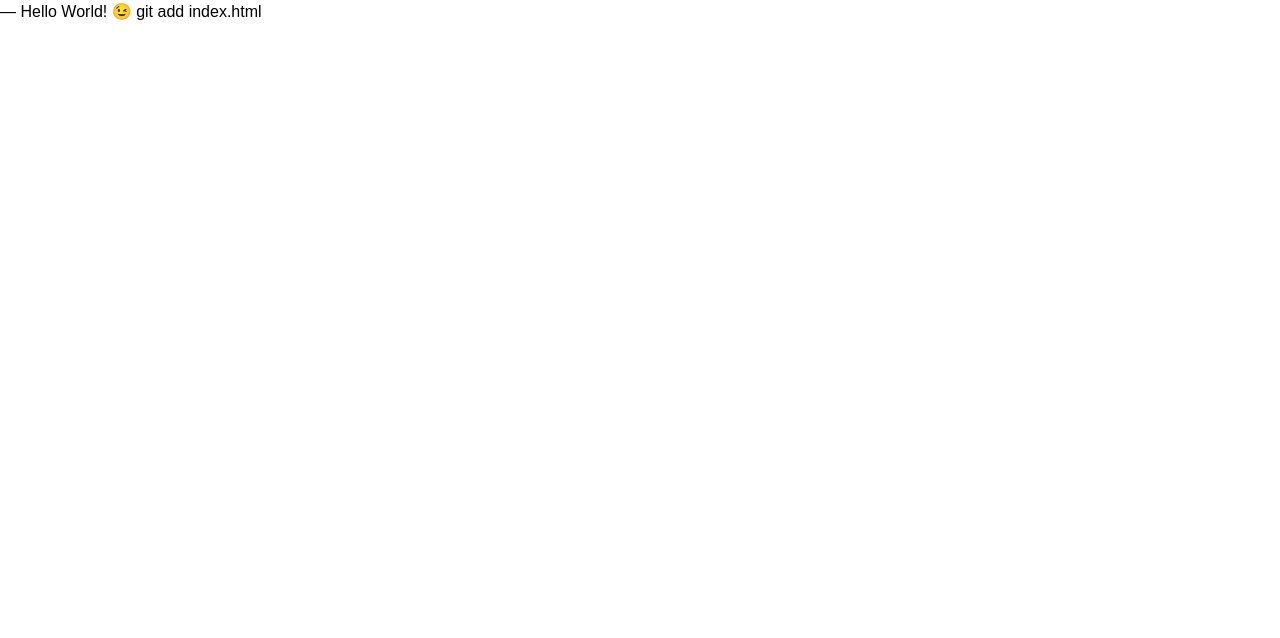
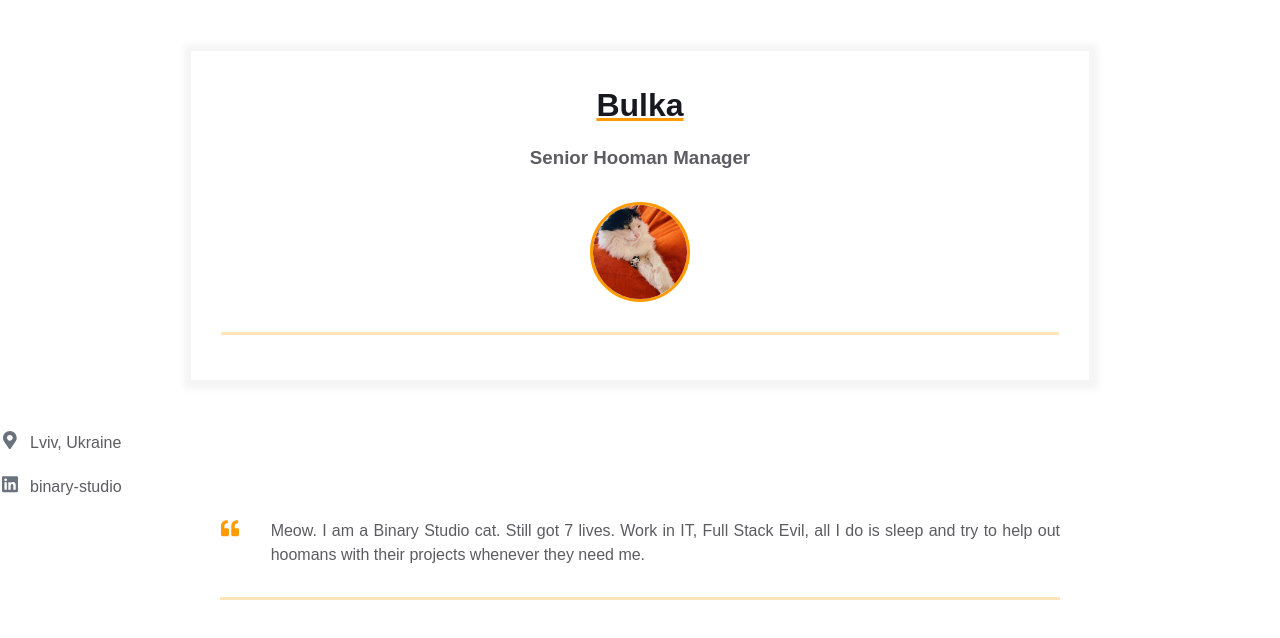
Before and after one commit to reydm-7166/bsa-homepage, a plain HTML site: page index.html in a window 1280 px wide. Drawn offline with Linux system fonts and the light colour scheme.

Commit message:
added assets and html blocks in index.html

```diff
--- a/index.html
+++ b/index.html
@@ -7,6 +7,67 @@
     <title>Résumé</title>
   </head>
   <body>
-    ― Hello World! &#x1F609;
+    <main>
+        <div class="resume">
+          <div class="container">
+            <div class="resume__block">
+              <h1 class="contact-info__header">Bulka</h1>
+              <h3 class="contact-info__sub-header">Senior Hooman Manager</h3>
+
+              <div class="contact_info_container fh">
+                <div class="contact-info__block"></div>
+
+                <div class="contact-info__block contact-info__block--center">
+                  <img class="contact-info__avatar" src="assets/bulcat.jpg" alt="Avatar">
+                </div>
+
+                <div class="contact-info__block"></div>
+              </div>
+            </div>
+          </div>
+        </div>
+    </main>
+        <a href="" rel="author" class="contact-info__item">
+            <div class="contact-info__item-icon-wrapper">
+              <svg class="contact-info__item-icon" xmlns="http://www.w3.org/2000/svg" viewBox="0 0 384 512">
+                <path
+                  d="M172.268 501.67C26.97 291.031 0 269.413 0 192 0 85.961 85.961 0 192 0s192 85.961 192 192c0 77.413-26.97 99.031-172.268 309.67-9.535 13.774-29.93 13.773-39.464 0zM192 272c44.183 0 80-35.817 80-80s-35.817-80-80-80-80 35.817-80 80 35.817 80 80 80z">
+                </path>
+              </svg>
+            </div>
+            <span>Lviv, Ukraine</span>
+          </a>
+
+          <a href="https://ua.linkedin.com/company/binary-studio_241166" rel="author" class="contact-info__item">
+            <div class="contact-info__item-icon-wrapper">
+              <svg class="contact-info__item-icon" xmlns="http://www.w3.org/2000/svg" viewBox="0 0 448 512">
+                <path
+                  d="M416 32H31.9C14.3 32 0 46.5 0 64.3v383.4C0 465.5 14.3 480 31.9 480H416c17.6 0 32-14.5 32-32.3V64.3c0-17.8-14.4-32.3-32-32.3zM135.4 416H69V202.2h66.5V416zm-33.2-243c-21.3 0-38.5-17.3-38.5-38.5S80.9 96 102.2 96c21.2 0 38.5 17.3 38.5 38.5 0 21.3-17.2 38.5-38.5 38.5zm282.1 243h-66.4V312c0-24.8-.5-56.7-34.5-56.7-34.6 0-39.9 27-39.9 54.9V416h-66.4V202.2h63.7v29.2h.9c8.9-16.8 30.6-34.5 62.9-34.5 67.2 0 79.7 44.3 79.7 101.9V416z">
+                </path>
+              </svg>
+            </div>
+            <span>binary-studio</span>
+          </a>
+
+          <div class="container">
+            <div class="resume__block">
+              <div class="intro">
+                <div class="intro__icon-wrapper">
+                  <svg class="intro__icon" xmlns="http://www.w3.org/2000/svg" viewBox="0 0 512 512">
+                    <path
+                      d="M464 256h-80v-64c0-35.3 28.7-64 64-64h8c13.3 0 24-10.7 24-24V56c0-13.3-10.7-24-24-24h-8c-88.4 0-160 71.6-160 160v240c0 26.5 21.5 48 48 48h128c26.5 0 48-21.5 48-48V304c0-26.5-21.5-48-48-48zm-288 0H96v-64c0-35.3 28.7-64 64-64h8c13.3 0 24-10.7 24-24V56c0-13.3-10.7-24-24-24h-8C71.6 32 0 103.6 0 192v240c0 26.5 21.5 48 48 48h128c26.5 0 48-21.5 48-48V304c0-26.5-21.5-48-48-48z">
+                    </path>
+                  </svg>
+                </div>
+                <p class="intro_text">Meow.
+                  I am a Binary Studio cat. Still got 7 lives. Work in IT, Full Stack Evil,
+                  all I do is sleep and try to help out hoomans with their projects whenever
+                  they need me.
+                </p>
+              </div>
+            </div>
+          </div>
+
+
   </body>
-</html>git add index.html
+</html>
```
Also changed, not shown: assets/bulcat.jpg (added), 1 other file.
